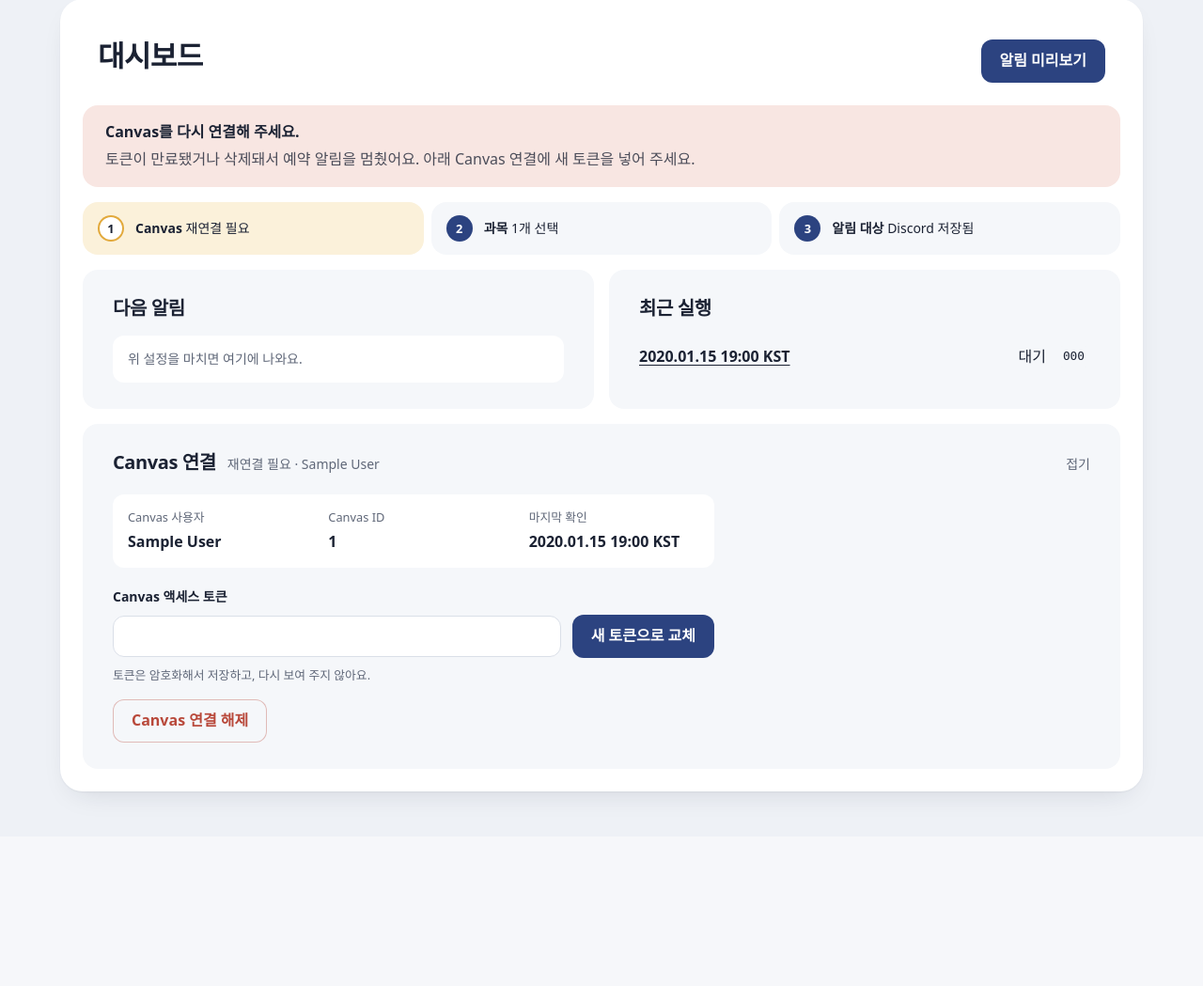
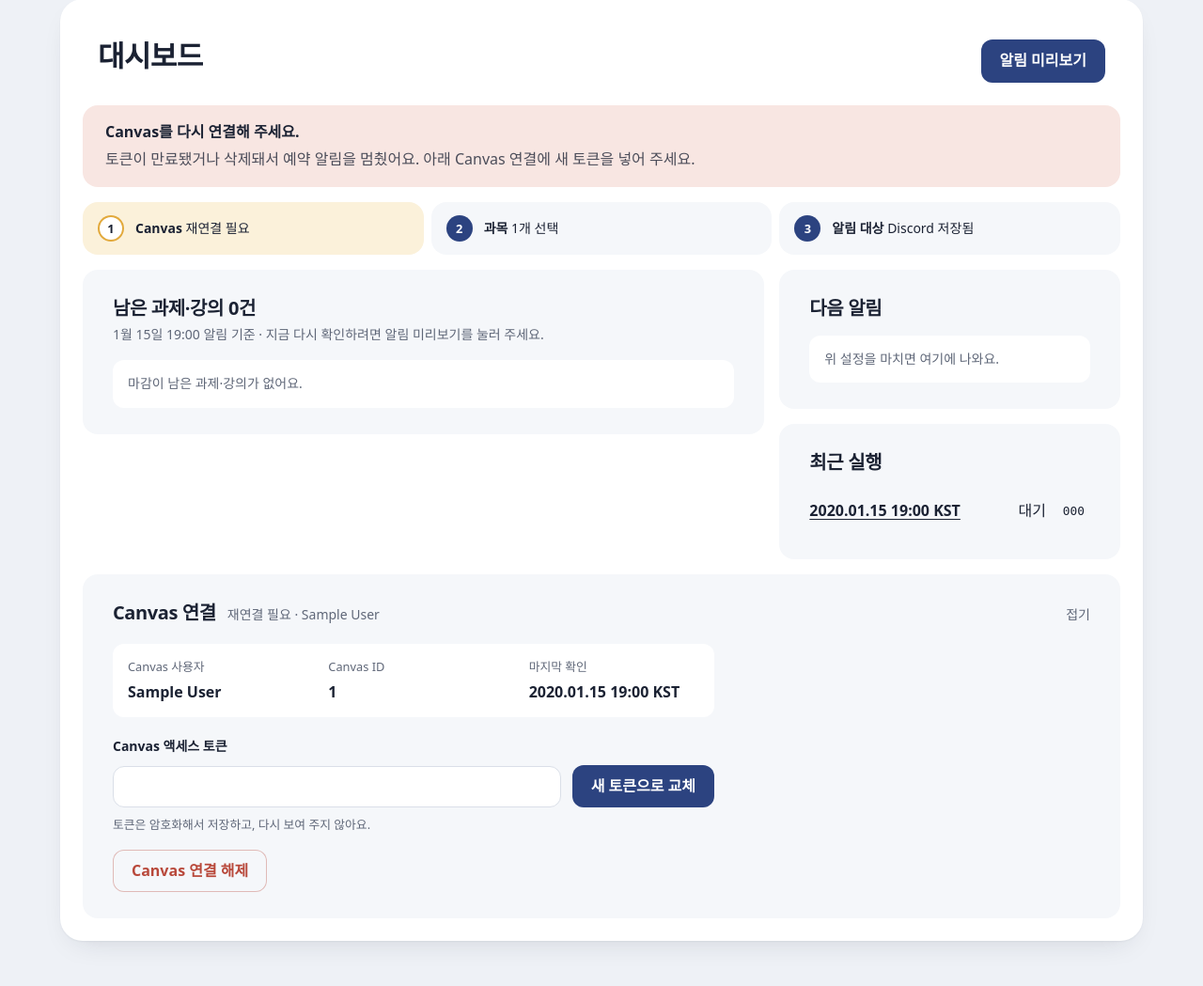
Before and after one commit to hjkim24/learningx-alert-web, a Django app: page / in a window 1280 px wide. Shown: the part 123-1172 px from the top of the page at 94% size. Before the commit the page ends 981 px from the top, so only its background shows below. Run offline with Django 5.2, Linux system fonts and the light colour scheme; a user stored in the database is signed in; tables that the repository leaves empty hold one stand-in row (values such as "Sample post"); some libraries are stand-ins or nearby versions.

Commit message:
feat(dashboard): remaining items from latest run; link PWA guide from setup flow

```diff
--- a/accounts/views.py
+++ b/accounts/views.py
@@ -1,4 +1,5 @@
 import json
+from dataclasses import dataclass
 from datetime import datetime
 
 from django.contrib import messages
@@ -31,6 +32,7 @@ from .models import (
     Destination,
     ExcludedItem,
     NotificationRule,
+    RunItem,
     ScheduledRun,
 )
 from . import throttle, webpush
@@ -141,8 +143,72 @@ def dashboard(request):
             "rule": rule,
             "active_alarms": active_alarms(rule) if rule else [],
             "selected_course_count": selected_course_count,
+            **(_remaining_items(request.user, timezone.now()) if connection else {}),
         },
     )
+
+
+@dataclass(frozen=True)
+class RemainingItem:
+    canvas_course_id: int
+    course_name: str
+    item_type: str
+    external_id: str
+    title: str
+    due_at: datetime
+
+
+def _remaining_items(user, now):
+    """Unfinished items as of the latest scheduled run, with no Canvas call.
+
+    The run stored what it alerted (unsubmitted, not muted, within the rule's
+    lookahead). From that snapshot keep what is still due and not muted since.
+    Items submitted after the run stay listed until the next run refreshes it.
+    """
+    snapshot = (
+        ScheduledRun.objects.filter(
+            user=user, finished_at__isnull=False, course_results__isnull=False
+        )
+        .distinct()
+        .only("id", "scheduled_for")
+        .first()
+    )
+    if snapshot is None:
+        return {"remaining_snapshot": None}
+    results = list(
+        CourseRunResult.objects.filter(run=snapshot).only(
+            "canvas_course_id", "course_name", "status"
+        )
+    )
+    course_names = {result.canvas_course_id: result.course_name for result in results}
+    muted = {
+        (entry.canvas_course_id, entry.item_type, entry.external_id, entry.due_at)
+        for entry in ExcludedItem.objects.filter(user=user).only(
+            "canvas_course_id", "item_type", "external_id", "due_at"
+        )
+    }
+    items = [
+        RemainingItem(
+            canvas_course_id=row.canvas_course_id,
+            course_name=course_names.get(row.canvas_course_id, ""),
+            item_type=row.item_type,
+            external_id=row.external_id,
+            title=row.title,
+            due_at=row.due_at,
+        )
+        for row in RunItem.objects.filter(run=snapshot, due_at__gte=now)
+        if (row.canvas_course_id, row.item_type, row.external_id, row.due_at) not in muted
+    ]
+    return {
+        "remaining_snapshot": snapshot,
+        "remaining_count": len(items),
+        "remaining_groups": _group_items_by_day(items, now),
+        "remaining_failed_courses": sorted(
+            result.course_name
+            for result in results
+            if result.status == CourseRunResult.Status.FAILED
+        ),
+    }
 
 
 @login_required
--- a/static/app.css
+++ b/static/app.css
@@ -733,6 +733,38 @@ button[aria-busy="true"] {
   margin: 0;
 }
 
+/* Dashboard: remaining items on the left, next/recent runs stacked on the right. */
+.dashboard-layout {
+  margin: 0 24px 16px;
+  display: grid;
+  grid-template-columns: minmax(0, 2fr) minmax(0, 1fr);
+  align-items: start;
+  gap: 16px;
+}
+
+.dashboard-layout .panel,
+.dashboard-side .history-panel {
+  margin: 0;
+}
+
+.dashboard-side {
+  display: grid;
+  gap: 16px;
+}
+
+.remaining-heading {
+  margin-bottom: 16px;
+}
+
+.remaining-heading h2,
+.remaining-heading p {
+  margin: 0 0 4px;
+}
+
+.remaining-partial {
+  margin: 0 0 16px;
+}
+
 .history-panel.full-panel {
   background: var(--clay-soft);
 }
@@ -1553,6 +1585,7 @@ button[aria-busy="true"] {
   .split,
   .field-pair,
   .preview-layout,
+  .dashboard-layout,
   .history-grid,
   .status-rail,
   .destination-summary,
@@ -1573,6 +1606,7 @@ button[aria-busy="true"] {
   .status-rail,
   .history-grid,
   .preview-layout,
+  .dashboard-layout,
   .attention-notice,
   .reconnect-notice,
   .sticky-actions {
--- /dev/null
+++ b/templates/accounts/_dashboard_history.html
@@ -0,0 +1,30 @@
+<section class="history-panel" aria-labelledby="next-run-title">
+  <h2 id="next-run-title">다음 알림</h2>
+  {% if next_run %}
+    <p class="schedule-time">{{ next_run|date:"Y.m.d H:i" }} KST</p>
+    <p class="fine-print">
+      마감 {{ rule.lookahead_days }}일 이내 ·
+      {% for alarm in active_alarms %}{{ alarm.time|time:"H:i" }} {{ alarm.weekdays_display }}{% if not forloop.last %}, {% endif %}{% endfor %}
+      · <a href="{% url 'notification_settings' %}">변경</a>
+    </p>
+  {% else %}
+    <p class="empty-state compact">위 설정을 마치면 여기에 나와요.</p>
+  {% endif %}
+</section>
+
+<section class="history-panel" aria-labelledby="recent-run-title">
+  <h2 id="recent-run-title">최근 실행</h2>
+  {% if recent_runs %}
+    <ol class="history-list">
+      {% for run in recent_runs %}
+        <li>
+          <a href="{% url 'run_detail' run.pk %}">{{ run.scheduled_for|date:"Y.m.d H:i" }} KST</a>
+          <span>{{ run.get_status_display }}</span>
+          {% if run.safe_error_code %}<code>{{ run.safe_error_code }}</code>{% endif %}
+        </li>
+      {% endfor %}
+    </ol>
+  {% else %}
+    <p class="empty-state compact">아직 보낸 예약 알림이 없어요.</p>
+  {% endif %}
+</section>
--- /dev/null
+++ b/templates/accounts/_item_groups.html
@@ -0,0 +1,33 @@
+{% load course_names %}
+{% comment %}
+  Items grouped by KST due date (see accounts.views._group_items_by_day), each
+  with an in-place "알림 끄기" form. Used by the preview and the dashboard;
+  app.js handles the forms the same way on both pages.
+{% endcomment %}
+{% for group in day_groups %}
+  <div class="day-group">
+    <h3><span class="badge badge-dday{% if group.urgent %} is-urgent{% endif %}">{{ group.dday }}</span> {{ group.date|date:"n월 j일 (D)" }}</h3>
+    <ul class="preview-list">
+      {% for item in group.items %}
+        <li class="preview-item" data-preview-item>
+          <span class="type-badge type-{{ item.item_type }}">{% if item.item_type == "lecture" %}강의{% elif item.item_type == "material" %}학습자료{% else %}과제{% endif %}</span>
+          <div class="preview-item-text">
+            <strong>{{ item.title }}</strong>
+            <span>{{ item.course_name|course_title }} · {{ item.due_at|date:"H:i" }} 마감</span>
+          </div>
+          <form class="exclude-form" method="post" action="{% url 'item_exclude' %}" data-exclude>
+            {% csrf_token %}
+            <input type="hidden" name="canvas_course_id" value="{{ item.canvas_course_id }}">
+            <input type="hidden" name="item_type" value="{{ item.item_type }}">
+            <input type="hidden" name="external_id" value="{{ item.external_id }}">
+            <input type="hidden" name="due_at" value="{{ item.due_at.isoformat }}">
+            <input type="hidden" name="title" value="{{ item.title }}">
+            <button class="text-button exclude-button" type="submit" aria-label="{{ item.title }} 알림 끄기">알림 끄기</button>
+          </form>
+        </li>
+      {% endfor %}
+    </ul>
+  </div>
+{% empty %}
+  <p class="empty-state compact">{{ empty_message }}</p>
+{% endfor %}
--- a/templates/accounts/dashboard.html
+++ b/templates/accounts/dashboard.html
@@ -31,7 +31,7 @@
   {% elif not destinations %}
     <div class="attention-notice" role="status">
       <strong>등록된 알림 대상이 없어서 예약 알림이 가지 않아요.</strong>
-      <p><a href="{% url 'destination_settings' %}">알림 대상</a>에서 브라우저 푸시나 Discord·Slack 웹훅을 추가해 주세요.</p>
+      <p><a href="{% url 'destination_settings' %}">알림 대상</a>에서 브라우저 푸시나 Discord·Slack 웹훅을 추가해 주세요. iPhone으로 받으려면 먼저 <a href="{% url 'pwa_install_guide' %}">홈 화면에 추가하는 방법</a>을 보세요.</p>
     </div>
   {% elif not next_run %}
     <div class="attention-notice" role="status">
@@ -62,38 +62,33 @@
     </li>
   </ol>
 
-  <div class="history-grid">
-    <section class="history-panel" aria-labelledby="next-run-title">
-      <h2 id="next-run-title">다음 알림</h2>
-      {% if next_run %}
-        <p class="schedule-time">{{ next_run|date:"Y.m.d H:i" }} KST</p>
-        <p class="fine-print">
-          마감 {{ rule.lookahead_days }}일 이내 ·
-          {% for alarm in active_alarms %}{{ alarm.time|time:"H:i" }} {{ alarm.weekdays_display }}{% if not forloop.last %}, {% endif %}{% endfor %}
-          · <a href="{% url 'notification_settings' %}">변경</a>
-        </p>
-      {% else %}
-        <p class="empty-state compact">위 설정을 마치면 여기에 나와요.</p>
-      {% endif %}
-    </section>
-
-    <section class="history-panel" aria-labelledby="recent-run-title">
-      <h2 id="recent-run-title">최근 실행</h2>
-      {% if recent_runs %}
-        <ol class="history-list">
-          {% for run in recent_runs %}
-            <li>
-              <a href="{% url 'run_detail' run.pk %}">{{ run.scheduled_for|date:"Y.m.d H:i" }} KST</a>
-              <span>{{ run.get_status_display }}</span>
-              {% if run.safe_error_code %}<code>{{ run.safe_error_code }}</code>{% endif %}
-            </li>
-          {% endfor %}
-        </ol>
-      {% else %}
-        <p class="empty-state compact">아직 보낸 예약 알림이 없어요.</p>
-      {% endif %}
-    </section>
-  </div>
+  {% if connection %}
+    <div class="dashboard-layout">
+      <section class="panel remaining-panel" aria-labelledby="remaining-title">
+        <div class="remaining-heading">
+          <h2 id="remaining-title">남은 과제·강의{% if remaining_snapshot %} <span data-item-count>{{ remaining_count }}</span>건{% endif %}</h2>
+          {% if remaining_snapshot %}
+            <p class="fine-print">{{ remaining_snapshot.scheduled_for|date:"n월 j일 H:i" }} 알림 기준 · 지금 다시 확인하려면 알림 미리보기를 눌러 주세요.</p>
+          {% endif %}
+        </div>
+        {% if remaining_failed_courses %}
+          <p class="fine-print remaining-partial">이때 불러오지 못한 과목({{ remaining_failed_courses|join:", " }})의 항목은 빠져 있어요.</p>
+        {% endif %}
+        {% if remaining_snapshot %}
+          {% include "accounts/_item_groups.html" with day_groups=remaining_groups empty_message="마감이 남은 과제·강의가 없어요." %}
+        {% else %}
+          <p class="empty-state compact">첫 예약 알림이 가고 나면 남은 과제·강의가 여기에 모여요. 지금 보려면 알림 미리보기를 눌러 보세요.</p>
+        {% endif %}
+      </section>
+      <div class="dashboard-side">
+        {% include "accounts/_dashboard_history.html" %}
+      </div>
+    </div>
+  {% else %}
+    <div class="history-grid">
+      {% include "accounts/_dashboard_history.html" %}
+    </div>
+  {% endif %}
 
   {% if course_failures or delivery_problems %}
     <section class="history-panel full-panel" aria-labelledby="run-problems-title">
--- a/templates/accounts/destination_settings.html
+++ b/templates/accounts/destination_settings.html
@@ -29,7 +29,8 @@
         <button class="primary-button" type="button" data-push-subscribe hidden>이 브라우저에서 알림 받기</button>
         <button class="secondary-button" type="button" data-push-unsubscribe hidden>이 브라우저 알림 해제</button>
       </div>
-      <p class="fine-print" data-push-ios hidden>iPhone·iPad는 Safari 공유 버튼에서 "홈 화면에 추가"를 한 다음, 홈 화면 아이콘으로 열어야 알림을 켤 수 있어요(iOS 16.4 이상). <a class="guide-link" href="{% url 'pwa_install_guide' %}">추가하는 방법 보기</a></p>
+      <p class="fine-print">휴대폰에서 받으려면 <a class="guide-link" href="{% url 'pwa_install_guide' %}">홈 화면에 추가하고 알림 켜는 방법</a>을 보세요.</p>
+      <p class="fine-print" data-push-ios hidden>iPhone·iPad는 Safari 공유 버튼에서 "홈 화면에 추가"를 한 다음, 홈 화면 아이콘으로 열어야 알림을 켤 수 있어요(iOS 16.4 이상).</p>
       <p class="fine-print">기기가 꺼져 있거나 알림을 꺼 두면 늦게 오거나 안 보일 수 있어요. 놓치면 안 되는 알림이라면 웹훅도 같이 등록해 두세요.</p>
     </section>
   {% endif %}
--- a/templates/guide/canvas_token.html
+++ b/templates/guide/canvas_token.html
@@ -115,7 +115,7 @@
     <ol class="guide-next">
       <li><strong>과목 선택</strong>에서 알림 받을 과목의 과제·강의를 켜세요.</li>
       <li><strong>알림 설정 → 알림 시각</strong>에서 조회 범위와 알림 시각을 정하세요. 기본은 매일 09:00예요.</li>
-      <li><strong>알림 설정 → 알림 대상</strong>에서 이 기기의 푸시를 켜거나 Discord·Slack 웹훅을 추가하세요.</li>
+      <li><strong>알림 설정 → 알림 대상</strong>에서 이 기기의 푸시를 켜거나 Discord·Slack 웹훅을 추가하세요. iPhone은 <a class="guide-link" href="{% url 'pwa_install_guide' %}">홈 화면에 먼저 추가</a>해야 푸시를 켤 수 있어요.</li>
     </ol>
     {% if user.is_authenticated %}
       <p><a class="primary-button" href="{% url 'dashboard' %}">대시보드로 가서 연결하기</a></p>
```
Also changed, not shown: accounts/tests/test_dashboard_remaining.py (added, +126 -0 lines), templates/accounts/preview.html (+1 -27 lines).
